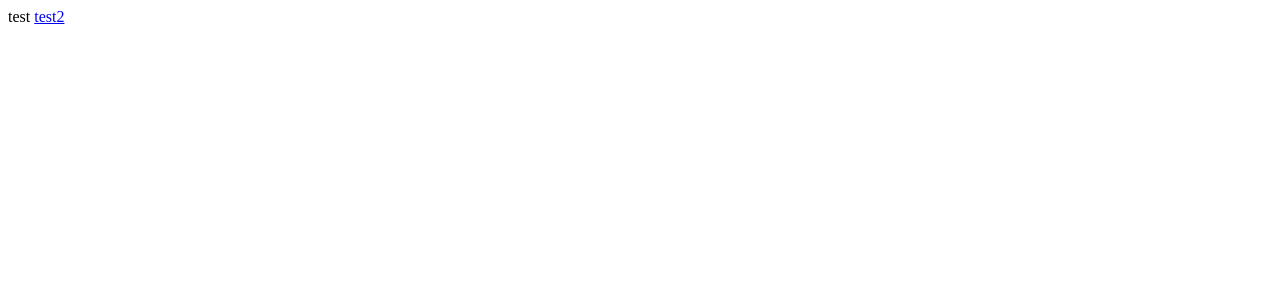
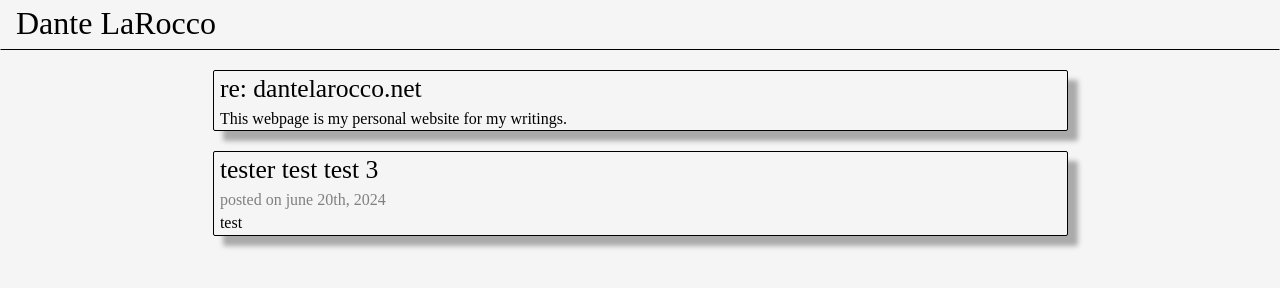
Before and after one commit to dantejlarocco/me, a plain HTML site: page index.html in a window 1280 px wide. Drawn offline with nearby package versions, Linux system fonts and the light colour scheme.

Commit message:
Update index.html

```diff
--- a/index.html
+++ b/index.html
@@ -1,2 +1,93 @@
-test
-<a href="test.html">test2</a>
+<!DOCTYPE html>
+<html>
+  <head>
+    <title>DL.home</title>
+    <meta charset="utf-8">
+    <meta name="viewport"
+        content="width=device-width, initial-scale=1">
+    <link rel="stylesheet" href=
+"https://maxcdn.bootstrapcdn.com/bootstrap/3.4.0/css/bootstrap.min.css">
+    <script src=
+"https://ajax.googleapis.com/ajax/libs/jquery/3.4.1/jquery.min.js">
+    </script>
+    <script src=
+"https://maxcdn.bootstrapcdn.com/bootstrap/3.4.0/js/bootstrap.min.js">
+    </script>
+    <style>
+      body {
+        font-family: "Times New Roman", Times, serif;
+        color: black;
+        background-color: whitesmoke;
+      }
+
+      .navbar {
+        background-color: whitesmoke;
+        border-radius: 0;
+        border-bottom-color: black;
+      }
+
+      .post-box {
+        background-color: whitesmoke;
+        border: 1px solid black;
+        border-radius: 2px;
+        max-width: 75%;
+        margin: auto;
+        box-shadow: 10px 10px 5px #aaaaaa;
+      }
+
+      .post-title {
+        font-size: 2vw;
+        margin-left: .5vw;
+        margin-right: .5vw;
+      }
+
+      .post-date {
+        font-size: 1.25vw;
+        margin-left: .5vw;
+        margin-right: .5vw;
+        margin-top: auto;
+        color: grey;
+      }
+
+      .post-body {
+        font-size: 1.25vw;
+        margin-left: .5vw;
+        margin-right: .5vw;
+      }
+      .nav-title {
+        font-size: 2.5vw;
+      }
+    </style>
+  </head>
+  <body>
+    <nav class="navbar">
+      <div class="container-fluid">
+          <div class="nav-title">
+                <span>Dante LaRocco</span>
+          </div>
+      </div>
+    </nav>
+    <div class="container">
+        <div class="post-box">
+            <div class="post-title">
+                re: dantelarocco.net
+            </div>
+            <div class="post-body">
+                This webpage is my personal website for my writings.
+            </div>
+        </div>
+        <br/>
+        <div class="post-box">
+          <div class="post-title">
+              tester test test 3
+          </div>
+          <div class="post-date">
+             posted on june 20th, 2024
+          </div>
+          <div class="post-body">
+              test
+          </div>
+      </div>
+    </div>
+  </body>
+</html>
```
